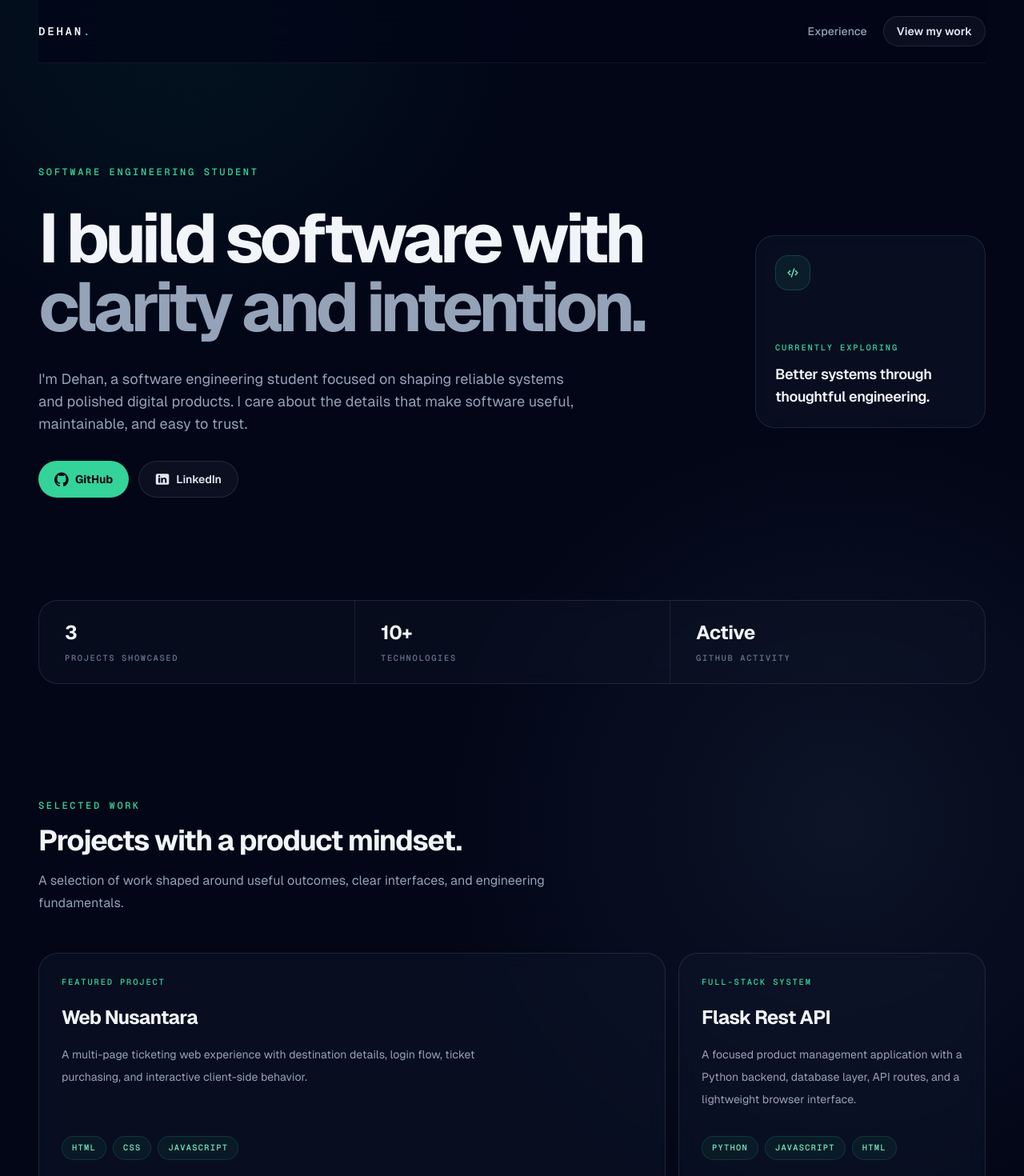
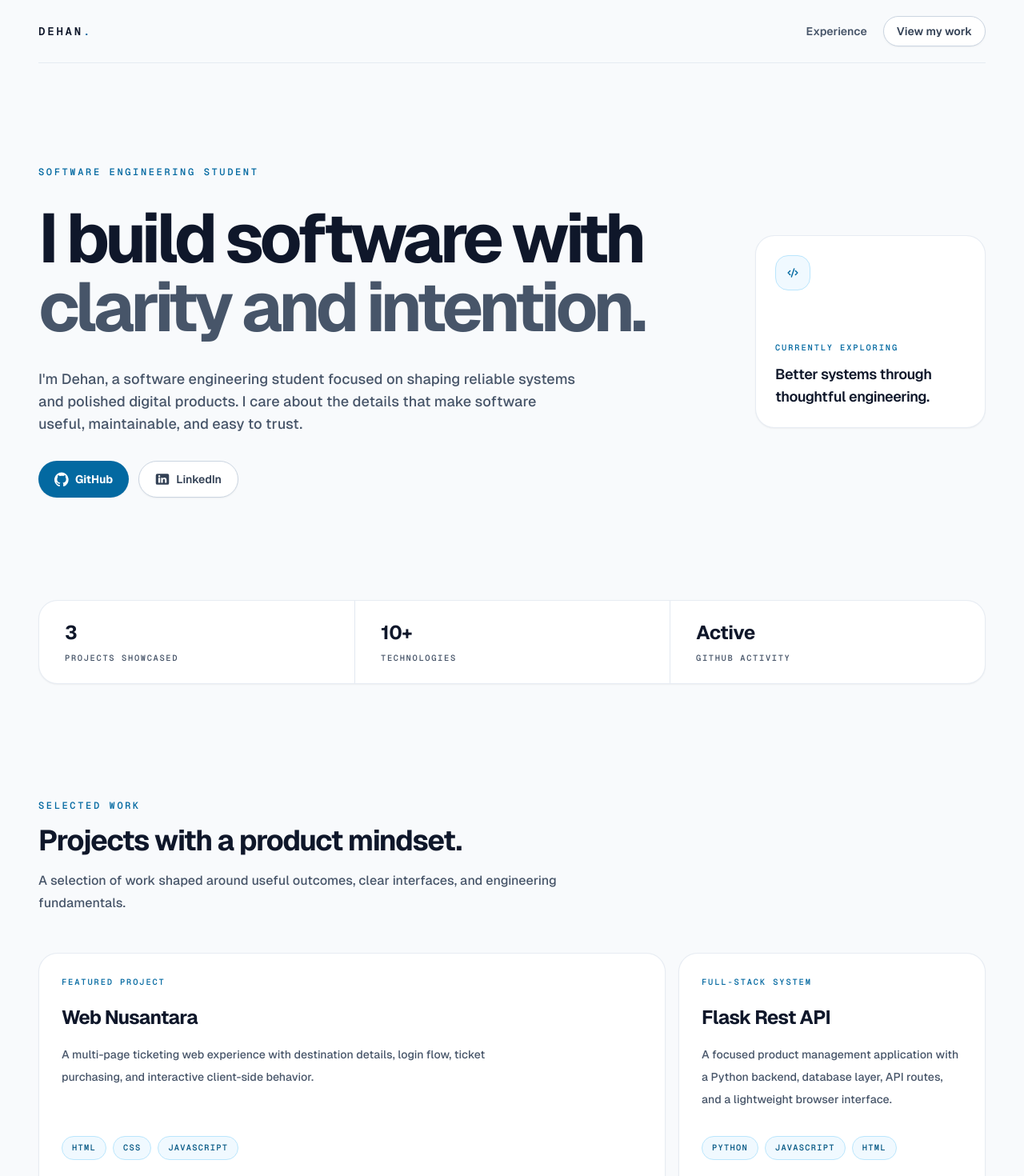
Before and after one commit to dehanjangkaru/portfolio, a Next.js app: page / in a window 1280 px wide. Shown: the top 1470 px of the page at 80% size. Built offline with nearby package versions, Linux system fonts and the light colour scheme.

Commit message:
fix(theme): change background colour

```diff
--- a/app/globals.css
+++ b/app/globals.css
@@ -3,8 +3,8 @@
 @tailwind utilities;
 
 :root {
-  --background: #020617;
-  --foreground: #e2e8f0;
+  --background: #f8fafc;
+  --foreground: #334155;
 }
 
 html {
@@ -14,27 +14,12 @@ html {
 body {
   color: var(--foreground);
   background: var(--background);
-  background-image:
-    radial-gradient(circle at 18% 0%, rgb(16 185 129 / 0.08), transparent 28rem),
-    radial-gradient(circle at 82% 28%, rgb(15 23 42 / 0.82), transparent 32rem);
   font-family: var(--font-geist-sans), Arial, Helvetica, sans-serif;
 }
 
-.spotlight-layer {
-  pointer-events: none;
-  position: absolute;
-  inset: 0;
-  opacity: 0;
-  transition: opacity 300ms ease;
-  background: radial-gradient(
-    28rem circle at var(--mouse-x, 50%) var(--mouse-y, 50%),
-    rgb(52 211 153 / 0.12),
-    transparent 44%
-  );
-}
-
-.spotlight-card:hover .spotlight-layer {
-  opacity: 1;
+:focus-visible {
+  outline: 3px solid #0369a1;
+  outline-offset: 4px;
 }
 
 @layer utilities {
--- a/app/page.tsx
+++ b/app/page.tsx
@@ -2,7 +2,7 @@
 
 import { motion, useReducedMotion } from "framer-motion";
 import type { Variants } from "framer-motion";
-import type { MouseEvent, ReactNode } from "react";
+import type { ReactNode } from "react";
 
 const projects = [
   {
@@ -80,17 +80,17 @@ const revealContainer: Variants = {
   visible: {
     transition: {
       staggerChildren: 0.1,
-      delayChildren: 0.08,
+      delayChildren: 0.06,
     },
   },
 };
 
 const revealItem: Variants = {
-  hidden: { opacity: 0, y: 18 },
+  hidden: { opacity: 0, y: 10 },
   visible: {
     opacity: 1,
     y: 0,
-    transition: { duration: 0.55, ease: [0.22, 1, 0.36, 1] },
+    transition: { duration: 0.42, ease: [0.22, 1, 0.36, 1] },
   },
 };
 
@@ -142,7 +142,7 @@ function CodeIcon() {
 
 function Badge({ children }: Readonly<{ children: ReactNode }>) {
   return (
-    <span className="rounded-full border border-emerald-400/15 bg-emerald-400/[0.06] px-3 py-1.5 font-mono text-[0.65rem] font-semibold uppercase tracking-[0.12em] text-emerald-300">
+    <span className="rounded-full border border-sky-200 bg-sky-50 px-3 py-1.5 font-mono text-[0.65rem] font-semibold uppercase tracking-[0.12em] text-sky-800">
       {children}
     </span>
   );
@@ -155,34 +155,24 @@ function SectionHeading({
 }: Readonly<{ eyebrow: string; title: string; description: string }>) {
   return (
     <div className="max-w-2xl space-y-4">
-      <p className="font-mono text-xs font-semibold uppercase tracking-[0.22em] text-emerald-400">
+      <p className="font-mono text-xs font-semibold uppercase tracking-[0.22em] text-sky-700">
         {eyebrow}
       </p>
-      <h2 className="text-3xl font-bold tracking-[-0.04em] text-slate-100 sm:text-4xl">
+      <h2 className="text-3xl font-bold tracking-[-0.04em] text-slate-900 sm:text-4xl">
         {title}
       </h2>
-      <p className="text-base leading-7 text-slate-400">{description}</p>
+      <p className="text-base font-medium leading-7 text-slate-600">{description}</p>
     </div>
   );
 }
 
-function updateSpotlight(event: MouseEvent<HTMLElement>) {
-  const bounds = event.currentTarget.getBoundingClientRect();
-  event.currentTarget.style.setProperty("--mouse-x", `${event.clientX - bounds.left}px`);
-  event.currentTarget.style.setProperty("--mouse-y", `${event.clientY - bounds.top}px`);
-}
-
-function SpotlightCard({
+function SurfaceCard({
   children,
   className = "",
 }: Readonly<{ children: ReactNode; className?: string }>) {
   return (
-    <div
-      onMouseMove={updateSpotlight}
-      className={`spotlight-card group relative overflow-hidden rounded-3xl border border-white/10 bg-slate-900/50 backdrop-blur-md transition duration-300 hover:-translate-y-1 hover:scale-[1.02] hover:border-emerald-400/25 ${className}`}
-    >
-      <div className="spotlight-layer" />
-      <div className="relative z-10 h-full">{children}</div>
+    <div className={`rounded-3xl border border-slate-200/80 bg-white shadow-sm transition duration-300 hover:-translate-y-0.5 hover:shadow-lg ${className}`}>
+      <div className="h-full">{children}</div>
     </div>
   );
 }
@@ -193,20 +183,20 @@ export default function Home() {
 
   return (
     <main className="mx-auto min-h-screen max-w-7xl px-5 sm:px-8 lg:px-12">
-      <nav className="sticky top-0 z-50 flex items-center justify-between border-b border-white/[0.06] bg-slate-950/75 py-5 backdrop-blur-xl">
-        <a href="#" className="font-mono text-sm font-bold tracking-[0.2em] text-slate-100">
-          DEHAN<span className="text-emerald-400">.</span>
+      <nav className="sticky top-0 z-50 flex items-center justify-between border-b border-slate-200/80 bg-background py-5">
+        <a href="#" className="font-mono text-sm font-bold tracking-[0.2em] text-slate-900">
+          DEHAN<span className="text-sky-700">.</span>
         </a>
         <div className="flex items-center gap-5">
           <a
             href="#experience"
-            className="hidden text-sm font-medium text-slate-400 transition hover:text-emerald-300 sm:block"
+            className="hidden text-sm font-semibold text-slate-600 transition hover:text-sky-800 sm:block"
           >
             Experience
           </a>
           <a
             href="#projects"
-            className="rounded-full border border-white/10 bg-white/[0.04] px-4 py-2 text-sm font-semibold text-slate-200 transition duration-300 hover:scale-[1.02] hover:border-emerald-400/35 hover:text-emerald-300"
+            className="rounded-full border border-slate-300 bg-white px-4 py-2 text-sm font-semibold text-slate-700 shadow-sm transition duration-300 hover:scale-[1.02] hover:border-sky-300 hover:text-sky-800"
           >
             View my work
           </a>
@@ -222,18 +212,18 @@ export default function Home() {
         <div className="max-w-4xl space-y-8">
           <motion.p
             variants={revealItem}
-            className="font-mono text-xs font-semibold uppercase tracking-[0.22em] text-emerald-400"
+            className="font-mono text-xs font-semibold uppercase tracking-[0.22em] text-sky-700"
           >
             Software Engineering Student
           </motion.p>
           <motion.h1
             variants={revealItem}
-            className="text-balance text-5xl font-bold leading-[1.04] tracking-[-0.065em] text-slate-100 sm:text-7xl lg:text-[5.4rem]"
+            className="text-balance text-5xl font-bold leading-[1.04] tracking-[-0.065em] text-slate-900 sm:text-7xl lg:text-[5.4rem]"
           >
             I build software with
-            <span className="block text-slate-400">clarity and intention.</span>
+            <span className="block text-slate-600">clarity and intention.</span>
           </motion.h1>
-          <motion.p variants={revealItem} className="max-w-2xl text-base leading-8 text-slate-400 sm:text-lg">
+          <motion.p variants={revealItem} className="max-w-2xl text-base font-medium leading-8 text-slate-600 sm:text-lg">
             I&apos;m Dehan, a software engineering student focused on shaping
             reliable systems and polished digital products. I care about the
             details that make software useful, maintainable, and easy to trust.
@@ -243,7 +233,7 @@ export default function Home() {
               href="https://github.com/dehanjangkaru"
               target="_blank"
               rel="noreferrer"
-              className="inline-flex items-center gap-2 rounded-full bg-emerald-400 px-5 py-3 text-sm font-bold text-slate-950 transition duration-300 hover:scale-[1.02] hover:bg-emerald-300"
+              className="inline-flex items-center gap-2 rounded-full bg-sky-700 px-5 py-3 text-sm font-bold text-white shadow-sm transition duration-300 hover:scale-[1.02] hover:bg-sky-800"
             >
               <GithubIcon />
               GitHub
@@ -252,7 +242,7 @@ export default function Home() {
               href="https://linkedin.com/in/dehan-jangkaru"
               target="_blank"
               rel="noreferrer"
-              className="inline-flex items-center gap-2 rounded-full border border-white/10 bg-white/[0.04] px-5 py-3 text-sm font-semibold text-slate-200 transition duration-300 hover:scale-[1.02] hover:border-emerald-400/35 hover:text-emerald-300"
+              className="inline-flex items-center gap-2 rounded-full border border-slate-300 bg-white px-5 py-3 text-sm font-semibold text-slate-700 shadow-sm transition duration-300 hover:scale-[1.02] hover:border-sky-300 hover:text-sky-800"
             >
               <LinkedinIcon />
               LinkedIn
@@ -261,17 +251,17 @@ export default function Home() {
         </div>
 
         <motion.div variants={revealItem} className="hidden lg:block">
-          <SpotlightCard className="p-6">
-            <div className="flex h-11 w-11 items-center justify-center rounded-2xl border border-emerald-400/20 bg-emerald-400/[0.08] text-emerald-300">
+          <SurfaceCard className="p-6">
+            <div className="flex h-11 w-11 items-center justify-center rounded-2xl border border-sky-200 bg-sky-50 text-sky-700">
               <CodeIcon />
             </div>
-            <p className="mt-16 font-mono text-[0.65rem] font-semibold uppercase tracking-[0.18em] text-emerald-400">
+            <p className="mt-16 font-mono text-[0.65rem] font-semibold uppercase tracking-[0.18em] text-sky-700">
               Currently Exploring
             </p>
-            <p className="mt-3 text-lg font-semibold tracking-tight text-slate-100">
+            <p className="mt-3 text-lg font-semibold tracking-tight text-slate-900">
               Better systems through thoughtful engineering.
             </p>
-          </SpotlightCard>
+          </SurfaceCard>
         </motion.div>
       </motion.section>
 
@@ -281,12 +271,12 @@ export default function Home() {
         viewport={{ once: true, amount: 0.35 }}
         variants={revealContainer}
         aria-label="Quick stats"
-        className="grid divide-y divide-white/[0.08] rounded-3xl border border-white/10 bg-slate-900/40 px-6 backdrop-blur-md sm:grid-cols-3 sm:divide-x sm:divide-y-0 sm:px-0"
+        className="grid divide-y divide-slate-200 rounded-3xl border border-slate-200/80 bg-white px-6 shadow-sm sm:grid-cols-3 sm:divide-x sm:divide-y-0 sm:px-0"
       >
         {stats.map((stat) => (
           <motion.div key={stat.label} variants={revealItem} className="space-y-2 py-6 sm:px-8">
-            <p className="text-2xl font-bold tracking-tight text-slate-100">{stat.value}</p>
-            <p className="font-mono text-[0.65rem] font-semibold uppercase tracking-[0.16em] text-slate-500">
+            <p className="text-2xl font-bold tracking-tight text-slate-900">{stat.value}</p>
+            <p className="font-mono text-[0.65rem] font-semibold uppercase tracking-[0.16em] text-slate-600">
               {stat.label}
             </p>
           </motion.div>
@@ -308,15 +298,15 @@ export default function Home() {
         >
           {projects.map((project) => (
             <motion.div key={project.title} variants={revealItem} className={project.className}>
-              <SpotlightCard className="h-full min-h-80 p-7">
+              <SurfaceCard className="h-full min-h-80 p-7">
                 <div className="flex h-full flex-col">
-                  <p className="font-mono text-[0.65rem] font-semibold uppercase tracking-[0.18em] text-emerald-400">
+                  <p className="font-mono text-[0.65rem] font-semibold uppercase tracking-[0.18em] text-sky-700">
                     {project.eyebrow}
                   </p>
-                  <h3 className="mt-5 text-2xl font-bold tracking-[-0.035em] text-slate-100">
+                  <h3 className="mt-5 text-2xl font-bold tracking-[-0.035em] text-slate-900">
                     {project.title}
                   </h3>
-                  <p className="mt-4 max-w-xl flex-1 text-sm leading-7 text-slate-400">
+                  <p className="mt-4 max-w-xl flex-1 text-sm font-medium leading-7 text-slate-600">
                     {project.description}
                   </p>
                   <div className="mt-8 flex flex-wrap gap-2">
@@ -328,13 +318,13 @@ export default function Home() {
                     href={project.href}
                     target="_blank"
                     rel="noreferrer"
-                    className="mt-8 inline-flex items-center gap-1.5 text-sm font-semibold text-emerald-300 transition hover:text-emerald-200"
+                    className="mt-8 inline-flex items-center gap-1.5 text-sm font-semibold text-sky-700 transition hover:text-sky-800"
                   >
                     View source
                     <ArrowUpRightIcon />
                   </a>
                 </div>
-              </SpotlightCard>
+              </SurfaceCard>
             </motion.div>
           ))}
         </motion.div>
@@ -348,15 +338,15 @@ export default function Home() {
         />
         <div className="grid gap-4 lg:grid-cols-3">
           {skillGroups.map((group) => (
-            <SpotlightCard key={group.title} className="p-7">
-              <h3 className="text-xl font-bold tracking-[-0.03em] text-slate-100">{group.title}</h3>
-              <p className="mt-3 text-sm leading-6 text-slate-400">{group.description}</p>
+            <SurfaceCard key={group.title} className="p-7">
+              <h3 className="text-xl font-bold tracking-[-0.03em] text-slate-900">{group.title}</h3>
+              <p className="mt-3 text-sm font-medium leading-6 text-slate-600">{group.description}</p>
               <div className="mt-8 flex flex-wrap gap-2">
                 {group.skills.map((skill) => (
                   <Badge key={skill}>{skill}</Badge>
                 ))}
               </div>
-            </SpotlightCard>
+            </SurfaceCard>
           ))}
         </div>
       </section>
@@ -367,31 +357,31 @@ export default function Home() {
           title="Learning by building."
           description="A focused path toward becoming an engineer who can move comfortably from idea to implementation."
         />
-        <SpotlightCard className="p-7 sm:p-10">
+        <SurfaceCard className="p-7 sm:p-10">
           <ol className="space-y-10">
             {education.map((item, index) => (
               <li key={item.title} className="relative grid gap-3 pl-7 sm:grid-cols-[10rem_1fr] sm:gap-8 sm:pl-9">
-                <span className="absolute left-0 top-1.5 h-3 w-3 rounded-full border-2 border-emerald-300 bg-slate-950 shadow-[0_0_0_5px_rgba(52,211,153,0.08)]" />
+                <span className="absolute left-0 top-1.5 h-3 w-3 rounded-full border-2 border-sky-700 bg-white shadow-[0_0_0_5px_rgba(3,105,161,0.08)]" />
                 {index < education.length - 1 ? (
-                  <span className="absolute bottom-[-2.75rem] left-[0.34rem] top-5 w-px bg-white/10" />
+                  <span className="absolute bottom-[-2.75rem] left-[0.34rem] top-5 w-px bg-slate-200" />
                 ) : null}
-                <p className="font-mono text-[0.65rem] font-semibold uppercase tracking-[0.16em] text-emerald-400">
+                <p className="font-mono text-[0.65rem] font-semibold uppercase tracking-[0.16em] text-sky-700">
                   {item.period}
                 </p>
                 <div>
-                  <h3 className="text-lg font-bold tracking-tight text-slate-100">{item.title}</h3>
-                  <p className="mt-1 text-sm font-medium text-slate-400">{item.organization}</p>
-                  <p className="mt-4 max-w-2xl text-sm leading-7 text-slate-500">{item.description}</p>
+                  <h3 className="text-lg font-bold tracking-tight text-slate-900">{item.title}</h3>
+                  <p className="mt-1 text-sm font-semibold text-slate-600">{item.organization}</p>
+                  <p className="mt-4 max-w-2xl text-sm font-medium leading-7 text-slate-600">{item.description}</p>
                 </div>
               </li>
             ))}
           </ol>
-        </SpotlightCard>
+        </SurfaceCard>
       </section>
 
-      <footer className="flex flex-col gap-3 border-t border-white/[0.08] py-8 text-sm text-slate-500 sm:flex-row sm:items-center sm:justify-between">
+      <footer className="flex flex-col gap-3 border-t border-slate-200 py-8 text-sm font-medium text-slate-600 sm:flex-row sm:items-center sm:justify-between">
         <p>&copy; {new Date().getFullYear()} Dehan. Built with Next.js.</p>
-        <a href="#" className="font-medium transition hover:text-emerald-300">
+        <a href="#" className="font-semibold transition hover:text-sky-800">
           Back to top
         </a>
       </footer>
```
